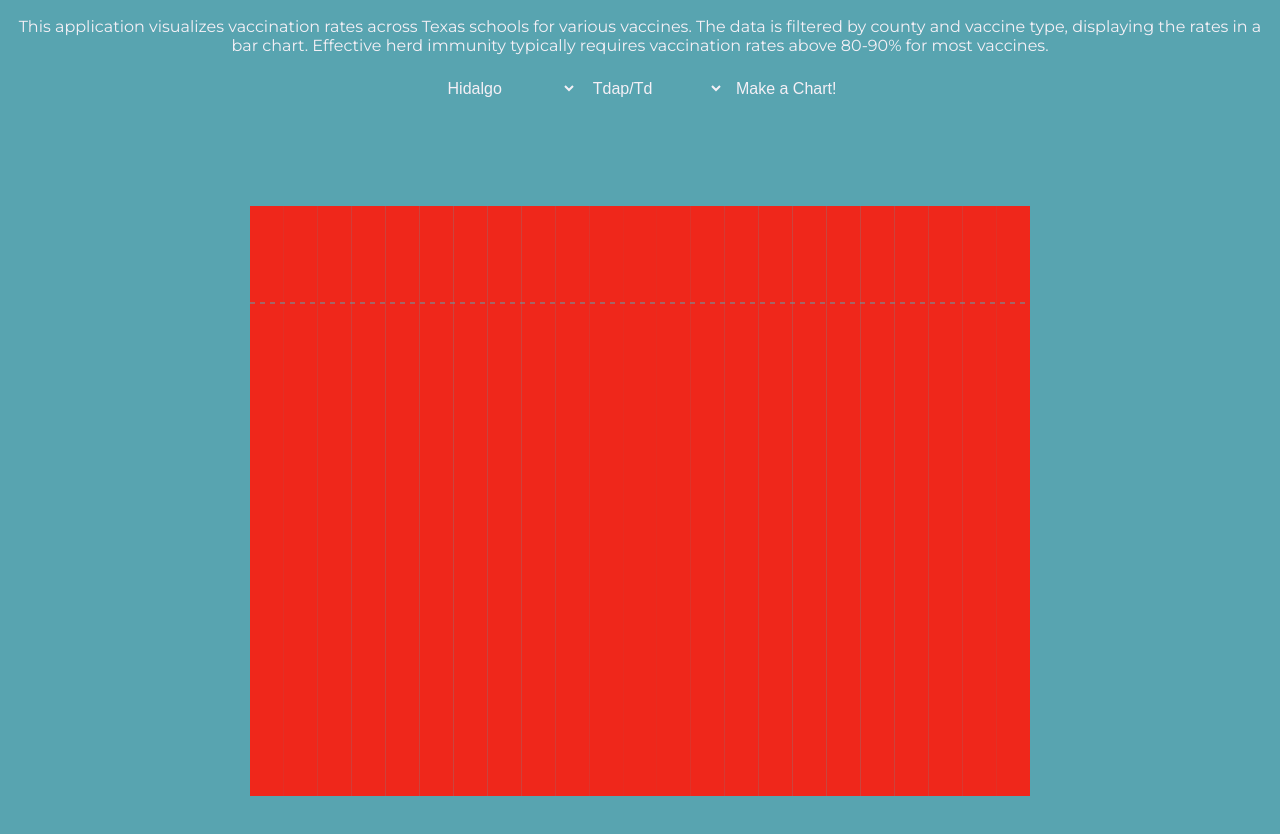
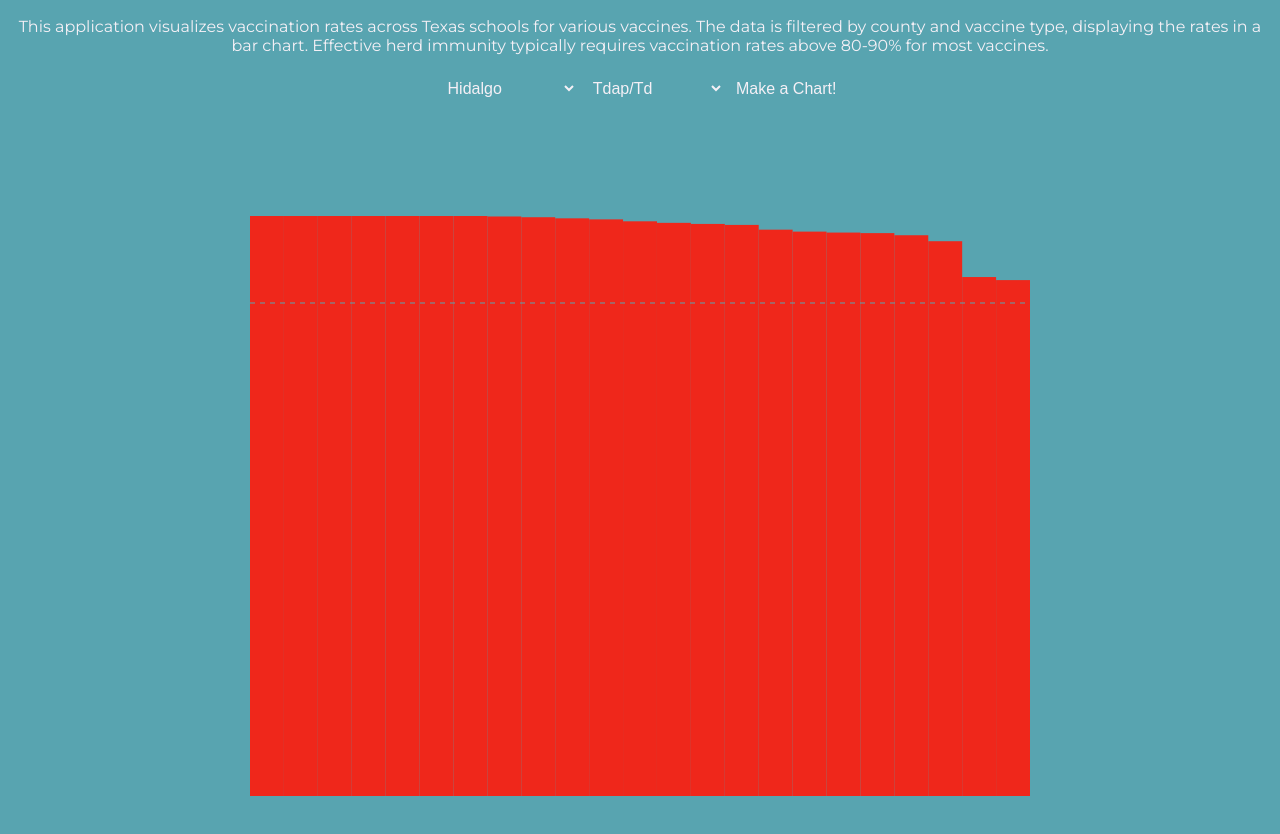
Before and after one commit to kiron-ang/lonestarimmunity, a plain HTML site: page index.html in a window 1280 px wide. Both pictures are taken after a click on the button "Make a Chart!". Shown: the part 114-948 px from the top of the page. Drawn offline with nearby package versions, Linux system fonts and the light colour scheme.

Commit message:
Divide by 100, not 2, LOL

```diff
--- a/index.html
+++ b/index.html
@@ -150,7 +150,7 @@
 
                 // Convert vaccination rates to numbers
                 filteredData.forEach(d => {
-                    d[selectedVaccine] = parseFloat(d[selectedVaccine]) / 2;
+                    d[selectedVaccine] = parseFloat(d[selectedVaccine]) / 100;
                 });
 
                 // Sort data by selected vaccine rate in descending order
```
